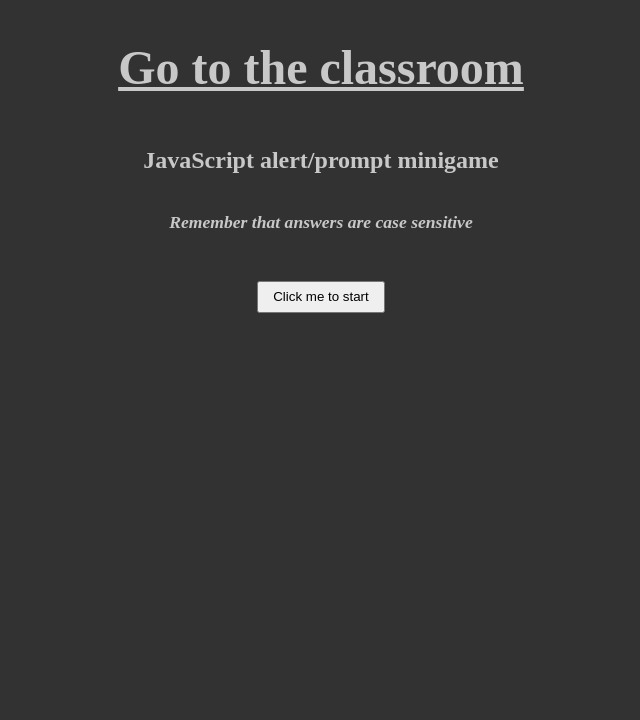
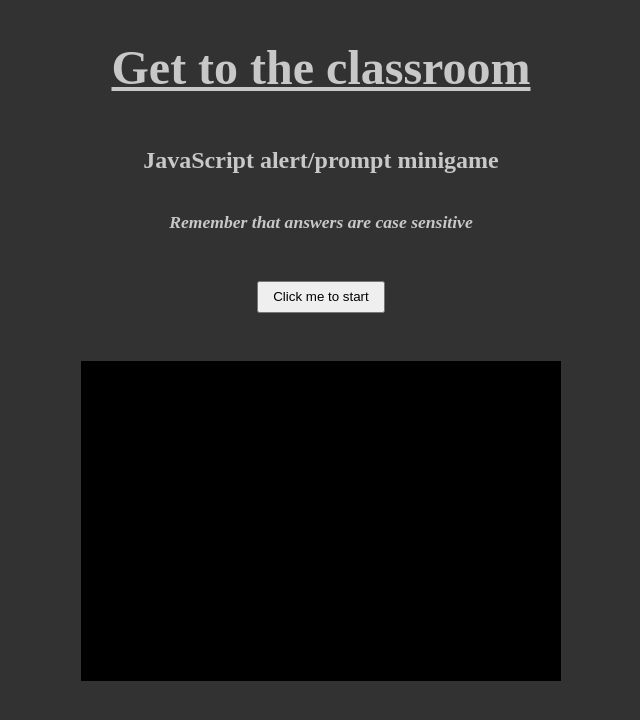
Before and after one commit to glingmedia/js-minigame, a plain HTML site: page index.html in a window 1280 px wide. Shown: the whole page, without its empty margins (319-959 px from the left). Drawn offline with Linux system fonts and the light colour scheme.

Commit message:
html updates

```diff
--- a/index.html
+++ b/index.html
@@ -3,18 +3,18 @@
 <head>
     <meta charset="UTF-8">
     <meta name="viewport" content="width=device-width, initial-scale=1.0">
-    <title>Go to the classroom</title>
+    <title>Get to the classroom</title>
     <link rel="stylesheet" href="style.css">
 </head>
 <body>
 
-    <h1>Go to the classroom</h1>
+    <h1>Get to the classroom</h1>
     <h2>JavaScript alert/prompt minigame</h2>
     <h3>Remember that answers are case sensitive</h3>
 
     <button onclick="miniGame()">Click me to start</button>
 
-    <div id=#divBox></div>
+    <div id=divbox></div>
 
     <script src="script.js"></script>
 
--- a/style.css
+++ b/style.css
@@ -29,7 +29,9 @@ button {
     height: 2rem;
 }
 
-#divBox {
+#divbox {
+    margin-top: 3rem;
     height: 20rem;
-    width: 20rem;
+    width: 30rem;
+    background: black;
 }
```
Also changed, not shown: yay.jpg (added).
